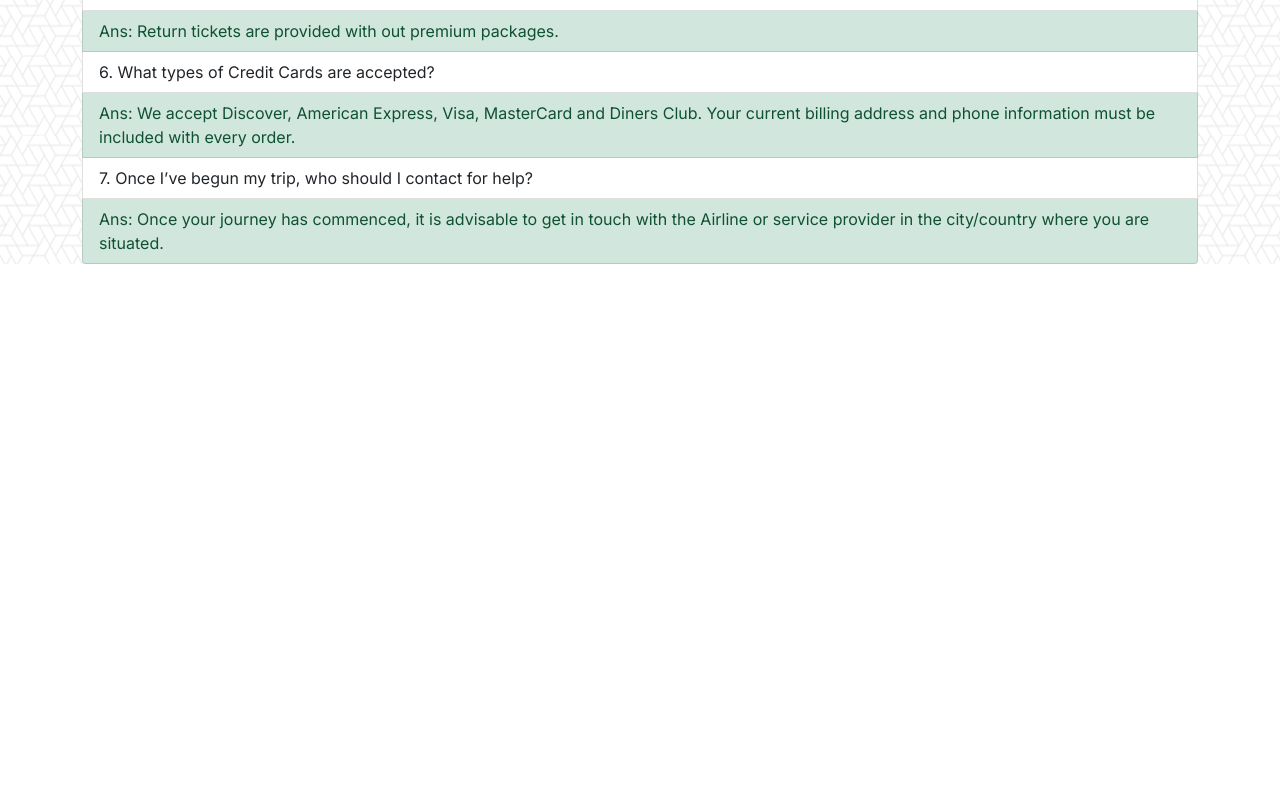
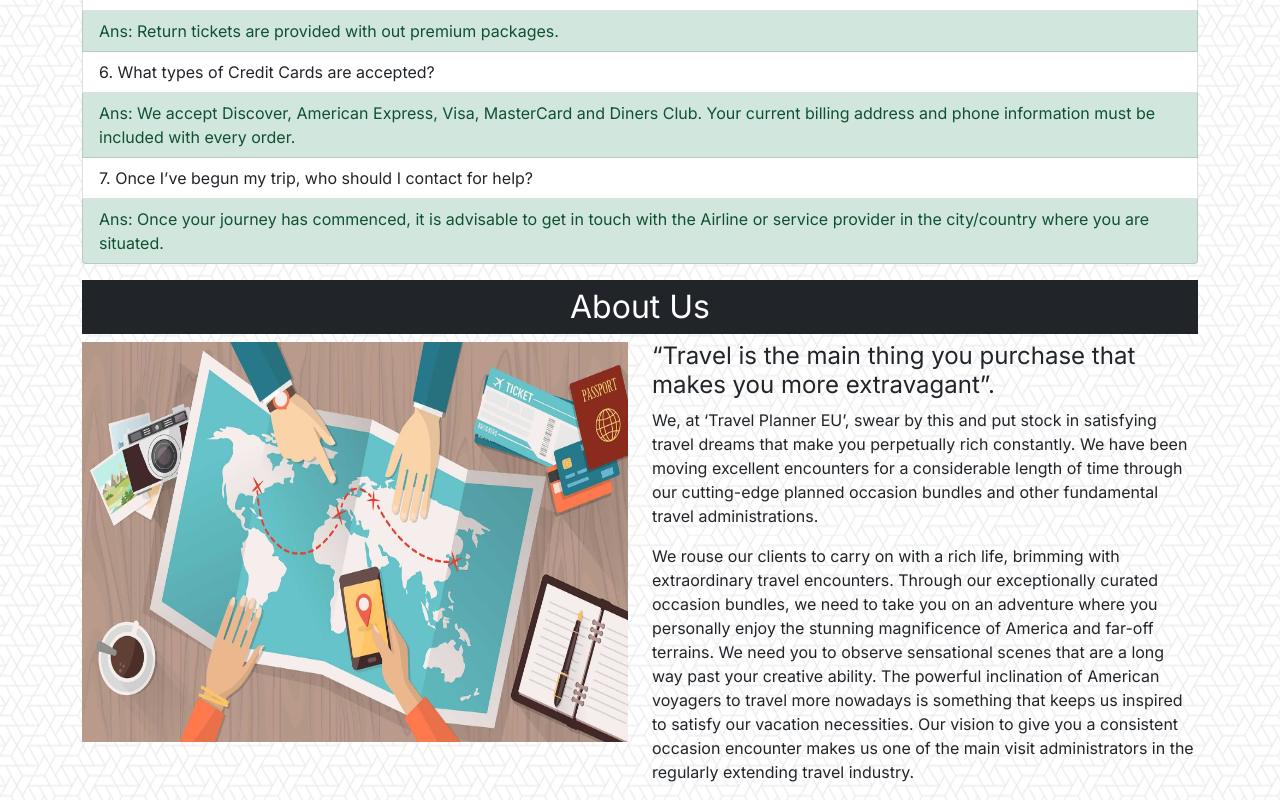
Before and after one commit to Psyche47/Travel-Planner-EU-Client, a React (Create React App) app: page / in a window 1280 px wide. Shown: the part 1464-2264 px from the top of the page. Before the commit the page ends 1728 px from the top, so only its background shows below. Built offline with nearby package versions, Linux system fonts and the light colour scheme; no server answers.

Commit message:
Added About us

```diff
--- a/src/Pages/AboutUs/AboutUs.js
+++ b/src/Pages/AboutUs/AboutUs.js
@@ -0,0 +1,54 @@
+import React from "react";
+import { Col, Container, Row } from "react-bootstrap";
+import aboutImage from "../../Images/aboutUs.jpg";
+const AboutUs = () => {
+  const coverImg = {
+    height: "400px",
+    width: "620px",
+    objectFit: "fill",
+  };
+  return (
+    <div>
+      <Container>
+        <h2 className="bg-dark text-white text-center p-2 mt-3 ">About Us</h2>
+        <Row>
+          <Col lg={6} md={6} sm={12}>
+            <img
+              src={aboutImage}
+              alt="map"
+              style={coverImg}
+              className="img-fluid"
+            />
+          </Col>
+          <Col lg={6} md={6} sm={12}>
+            <h4>
+              “Travel is the main thing you purchase that makes you more
+              extravagant”.
+            </h4>
+            <p>
+              We, at ‘Travel Planner EU’, swear by this and put stock in
+              satisfying travel dreams that make you perpetually rich
+              constantly. We have been moving excellent encounters for a
+              considerable length of time through our cutting-edge planned
+              occasion bundles and other fundamental travel administrations.
+            </p>
+            <p>
+              We rouse our clients to carry on with a rich life, brimming with
+              extraordinary travel encounters. Through our exceptionally curated
+              occasion bundles, we need to take you on an adventure where you
+              personally enjoy the stunning magnificence of America and far-off
+              terrains. We need you to observe sensational scenes that are a
+              long way past your creative ability. The powerful inclination of
+              American voyagers to travel more nowadays is something that keeps
+              us inspired to satisfy our vacation necessities. Our vision to
+              give you a consistent occasion encounter makes us one of the main
+              visit administrators in the regularly extending travel industry.
+            </p>
+          </Col>
+        </Row>
+      </Container>
+    </div>
+  );
+};
+
+export default AboutUs;
--- a/src/Pages/Admin/Admin.js
+++ b/src/Pages/Admin/Admin.js
@@ -41,12 +41,6 @@ const Admin = () => {
                   Manage All Services
                 </Button>
               </ListGroup.Item>
-              <ListGroup.Item variant="dark" as="li" className="admin-item">
-                <Button variant="danger" onClick={() => setRender("logOut")}>
-                  {" "}
-                  Logout
-                </Button>
-              </ListGroup.Item>
             </ListGroup>
           </Container>
         </Col>
--- a/src/Pages/Home/Home.js
+++ b/src/Pages/Home/Home.js
@@ -1,6 +1,7 @@
 import React from "react";
 import { Container } from "react-bootstrap";
 import useServices from "../../Hooks/useServices";
+import AboutUs from "../AboutUs/AboutUs";
 import Banner from "../Banner/Banner";
 import FAQ from "../FAQ/FAQ";
 import Service from "../Service/Service";
@@ -23,6 +24,7 @@ const Home = () => {
         </div>
       </Container>
       <FAQ></FAQ>
+      <AboutUs></AboutUs>
     </div>
   );
 };
```
Also changed, not shown: src/Images/aboutUs.jpg (added), src/Images/geometric-leaves.png (deleted).
